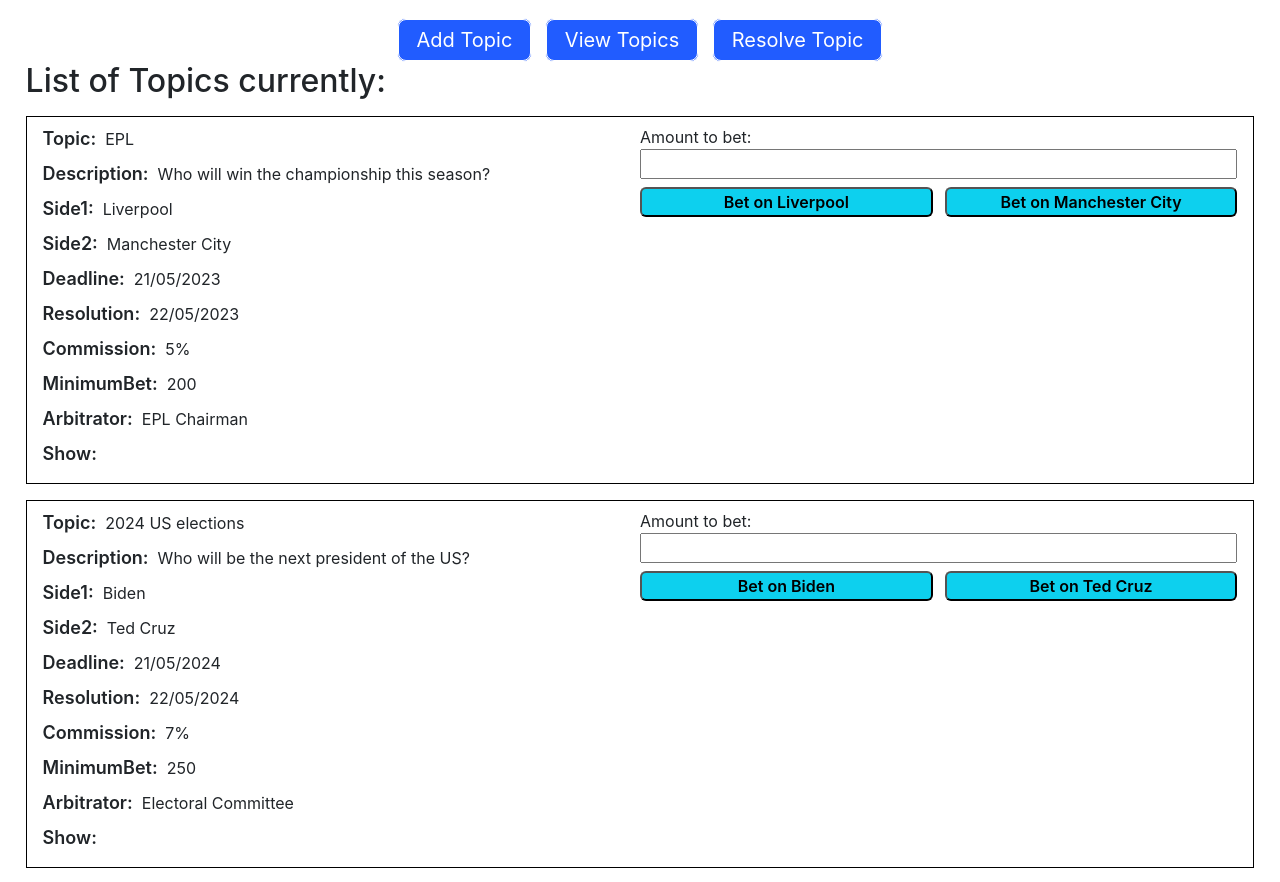
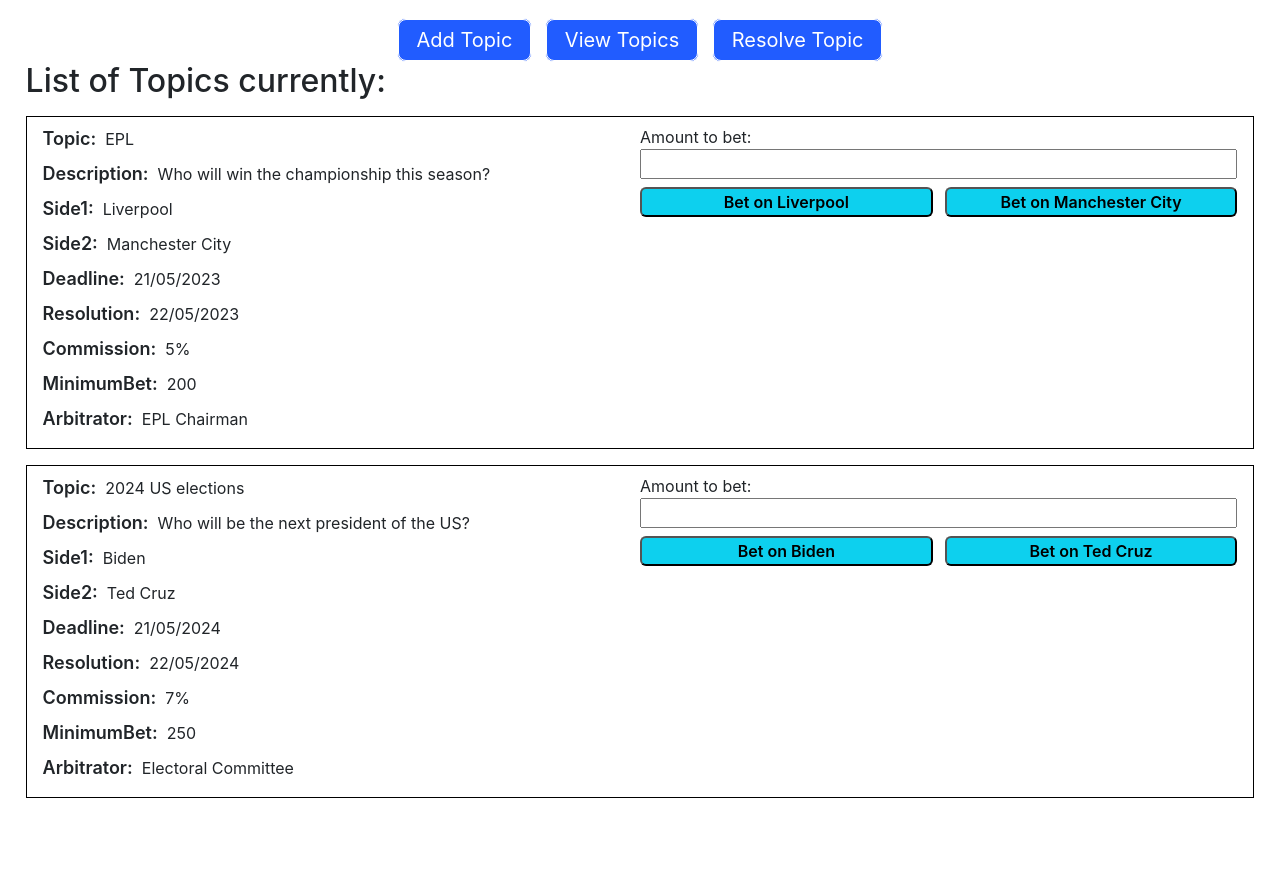
Before and after one commit to yongdk1/CZ4153-lilibet, a React (Create React App) app in the folder frontend/: page /View in a window 1280 px wide. After the commit the page ends 814 px from the top, so only its background shows below. Built offline with nearby package versions, Linux system fonts and the light colour scheme.

Commit message:
minor fix

```diff
--- a/frontend/src/routes/Arbitrator.js
+++ b/frontend/src/routes/Arbitrator.js
@@ -6,11 +6,11 @@
 
 
   // add to blockchain
-  function handleSubmit(event,uuid){
+  function handleSubmit(event,uuid, topic){
     event.preventDefault();
     console.log("HELLLO:", winner);
     props.disableBetting(uuid,winner);
-    alert("Winner:", winner);
+    alert("You have selected a winner for: "+topic);
   }
 
   console.log("WINNER",winner);
@@ -31,7 +31,7 @@
                 <option value={question.side1}>{question.side1}</option>
                 <option value={question.side2}>{question.side2}</option>
               </select>
-              <button type="submit" onClick = {(evt)=>handleSubmit(evt,question.uuid)} className="resolve-bet">
+              <button type="submit" onClick = {(evt)=>handleSubmit(evt,question.uuid,question.topic)} className="resolve-bet">
                 Submit Result
               </button>
             </div>
--- a/frontend/src/routes/View.js
+++ b/frontend/src/routes/View.js
@@ -67,9 +67,7 @@
         return (
           <div className="view-item">
             <div className="topic-item" key={i}>
-              {Object.keys(question)
-                .slice(1, -1)
-                .map((key, index) => {
+              {Object.keys(question).slice(1, -2).map((key, index) => {
                   return (
                     <p key={index}>
                       <span className="question-attr">{key}:</span> &nbsp;
```
Also changed, not shown: frontend/src/routes/ListView.js (deleted, +0 -13 lines).
